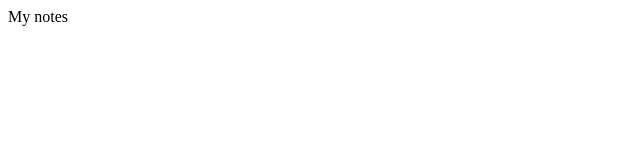
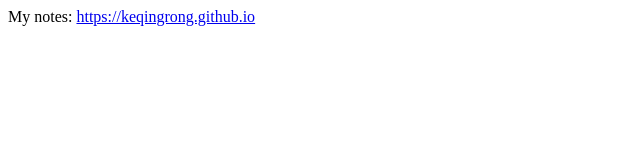
Before and after one commit to Xiaoqiu/notes, a plain HTML site: page index.html in a window 1280 px wide. Shown: the whole page, without its empty margins (0-640 px from the left). Drawn offline with Linux system fonts and the light colour scheme.

Commit message:
Update index.html

```diff
--- a/index.html
+++ b/index.html
@@ -5,6 +5,6 @@
     <title>My notes</title>
 </head>
 <body>
-My notes
+My notes: <a href="https://github.com/keqingrong/keqingrong.github.io">https://keqingrong.github.io</a>
 </body>
 </html>
```
